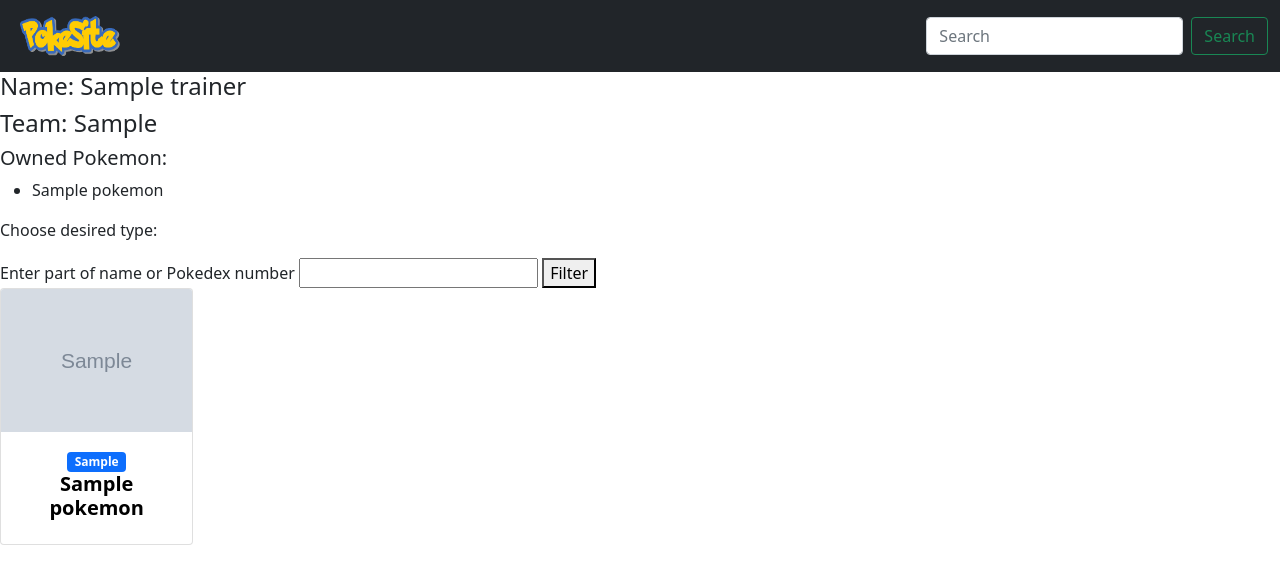
After one commit to hokuspikus/pokebase, a Django app: template final_project/pokesite/templates/choose_battle.html in a window 1280 px wide. The commit adds this page. Shown: the top 584 px of the page. Run offline with Django 3.2, Linux system fonts and the light colour scheme; the template is opened without the code that fills it: most values are stand-ins (such as "Sample title", 1, 10 or a date in 2020); grey boxes marked "Sample" are stand-in pictures.

Commit message:
add choose_battle url, view, html, links directly to battle view, search field for name or pokedex_number

```diff
--- a/final_project/final_project/urls.py
+++ b/final_project/final_project/urls.py
@@ -15,7 +15,7 @@ Including another URLconf
 """
 from django.contrib import admin
 from django.urls import path
-from pokesite.views import BaseShowcase, TrainerAdd, PokemonDetails, PokemonBattle, PokemonBattleDetails
+from pokesite.views import BaseShowcase, TrainerAdd, PokemonDetails, PokemonBattle, PokemonBattleDetails, ChooseBattle
 from django.conf import settings
 from django.conf.urls.static import static
 
@@ -24,6 +24,7 @@ urlpatterns = [
     path('', BaseShowcase.as_view(), name="main_page"),
     path('trainer/<trainer_name>/', TrainerAdd.as_view(), name="trainer"),
     path('pokedex/<pokemon_name>/', PokemonDetails.as_view(), name="pokemon_details"),
+    path('trainer/<trainer_name>/battle/', ChooseBattle.as_view(), name="choose_battle"),
     path('trainer/<trainer_name>/battle/<pokemon_name>/details/', PokemonBattleDetails.as_view(), name="pokemon_battle_details"),
     path('trainer/<trainer_name>/battle/<pokemon_name>/', PokemonBattle.as_view(), name="pokemon_battle"),
 
--- a/final_project/pokesite/templates/base.html
+++ b/final_project/pokesite/templates/base.html
@@ -7,7 +7,7 @@
           content="width=device-width, user-scalable=no, initial-scale=1.0, maximum-scale=1.0, minimum-scale=1.0">
     <meta http-equiv="X-UA-Compatible" content="ie=edge">
 <link href="https://cdn.jsdelivr.net/npm/bootstrap@5.1.3/dist/css/bootstrap.min.css" rel="stylesheet" integrity="sha384-1BmE4kWBq78iYhFldvKuhfTAU6auU8tT94WrHftjDbrCEXSU1oBoqyl2QvZ6jIW3" crossorigin="anonymous">
-<link rel="shortcut icon" type="image/png" href="{% static 'pokesite/img/favicon.ico' %}"/>
+<link rel="shortcut icon" type="image/png" href="{% static 'pokesite/images/favicon.ico' %}"/>
     <title>{% block title %}{% endblock %}</title>
 </head>
 <body>
@@ -18,7 +18,7 @@
       <ul class="navbar-nav me-auto mb-2 mb-lg-0">
         <li class="nav-item">
           <a class="nav-link active" aria-current="page" href="{% url 'main_page' %}">
-              <img src={% static 'pokesite/img/pokesite.png' %} alt="" width="100" height="40">
+              <img src={% static 'pokesite/images/pokesite.png' %} alt="" width="100" height="40">
           </a>
         </li>
           <!--
--- /dev/null
+++ b/final_project/pokesite/templates/choose_battle.html
@@ -0,0 +1,67 @@
+{% extends "base.html" %}
+{% block title %}Profile - {{ trainer.name }}{% endblock %}
+{% block content %}
+    <div>
+    <h4>Name: {{ trainer.name }}</h4>
+    <h4>Team: {{ trainer.get_team_display }}</h4>
+    <h5>Owned Pokemon:</h5>
+    <ul>
+    {% for pokemon in trainer.pokemon.all %}
+        <li>{{ pokemon }}</li>
+    {% empty %}
+        <p>You have no owned Pokemon yet!</p>
+    {% endfor %}
+    </ul>
+    </div>
+    <p>Choose desired type:</p>
+        <form method="post">
+        {% csrf_token %}
+            <label for="name">Enter part of name or Pokedex number</label>
+        <input type="text" id="name" name="name">
+            <button type="submit">Filter</button>
+    </form>
+
+         <!--SectionORI: Products v.3-->
+      <section class="text-center mb-4">
+
+        <!--Grid row-->
+        <div class="row wow fadeIn">
+          {% for pokemon in filtered %}
+
+          <!--Grid column-->
+          <div class="col-lg-2 col-md-6 mb-4">
+            <a href={% url 'pokemon_battle' trainer.name pokemon.name %} style="color:black;text-decoration:none;">
+            <!--Card-->
+            <div class="card">
+
+              <!--Card image-->
+              <div class="view overlay">
+                <img src="{{ MEDIA_URL }}{{ pokemon.image.url }}" style='display:block; height: 100%; width: 100%' class="card-img-top" alt="">
+                  <div class="mask rgba-white-slight"></div>
+              </div>
+              <!--Card image-->
+              <!--Card content-->
+              <div class="card-body text-center">
+                <!--Category & Title-->
+                  <span class="badge badge-pill bg-primary">{{ pokemon.get_type_display}}</span>
+                    {% if pokemon.second_type %}
+                 <span class="badge badge-pill bg-primary">{{ pokemon.get_second_type_display}}</span>
+                    {% endif %}
+                <h5>
+                  <strong>
+                    {{ pokemon }}
+                  </strong>
+                </h5>
+              </div>
+              <!--Card content-->
+            </div>
+            <!--Card-->
+            </a>
+          </div>
+          <!--Grid column-->
+
+          {% endfor %}
+        </div>
+
+      </section>
+    {% endblock %}
--- a/final_project/pokesite/templates/trainer_battle.html
+++ b/final_project/pokesite/templates/trainer_battle.html
@@ -12,6 +12,7 @@
         <p>You have no owned Pokemon yet!</p>
     {% endfor %}
     </ul>
+          <img src="{{ MEDIA_URL }}{{ battle.image.url }}" style='display:block; height: 20%; width: 20%' class="card-img-top" alt="">
       <h4>You are about to battle {{ battle.name }}!</h4>
       <span class="badge badge-pill bg-primary">{{ battle.get_type_display}}</span>
                     {% if battle.second_type %}
--- a/final_project/pokesite/templates/trainer_battle_details.html
+++ b/final_project/pokesite/templates/trainer_battle_details.html
@@ -12,6 +12,7 @@
         <p>You have no owned Pokemon yet!</p>
     {% endfor %}
     </ul>
+      <img src="{{ MEDIA_URL }}{{ battle.image.url }}" style='display:block; height: 20%; width: 20%' class="card-img-top" alt="">
       <h4>You are about to battle {{ battle.name }}!</h4>
       <span class="badge badge-pill bg-primary">{{ battle.get_type_display}}</span>
                     {% if battle.second_type %}
```
Also changed, not shown: final_project/pokesite/views.py (+17 -0 lines), final_project/static/pokesite/images/favicon.ico (renamed from final_project/static/pokesite/img/favicon.ico), final_project/static/pokesite/images/pokesite.png (renamed from final_project/static/pokesite/img/pokesite.png), final_project/static/pokesite/js/bootstrap.min.js.
